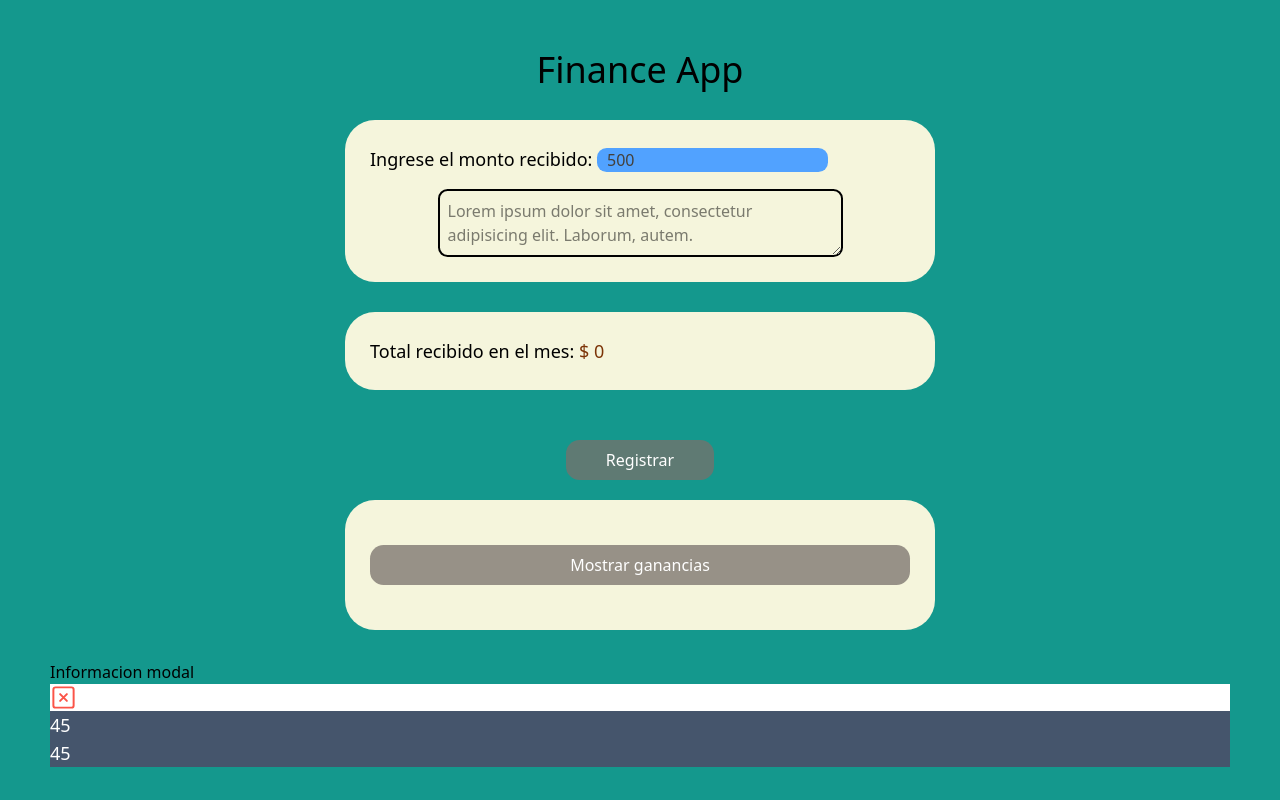
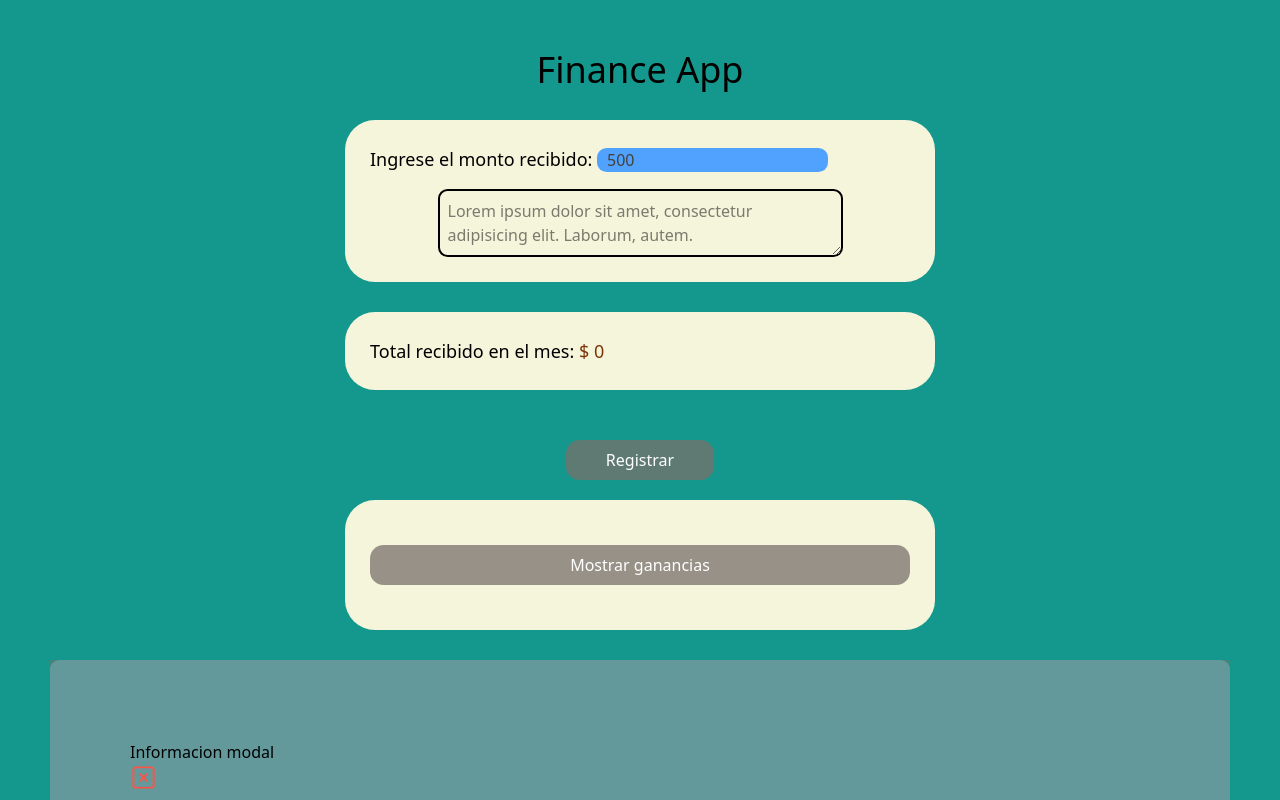
Before and after one commit to BryanGordon/finance, a React (Vite) app: page / in a window 1280 px wide. Shown: the top 800 px of the page. Built offline with nearby package versions, Linux system fonts and the light colour scheme.

Commit message:
Add some styles

```diff
--- a/src/componets/Modal.tsx
+++ b/src/componets/Modal.tsx
@@ -1,8 +1,11 @@
+import { CrossIcon } from '@/icons/cross'
+
 export function Modal () {
   return (
-    <article>
-      <div>
+    <article className='relative bg-stone-500/50'>
+      <div className='p-20 bg-blue-200/25 rounded-lg'>
         <h1>Informacion modal</h1>
+        <CrossIcon />
       </div>
     </article>
   )
```
